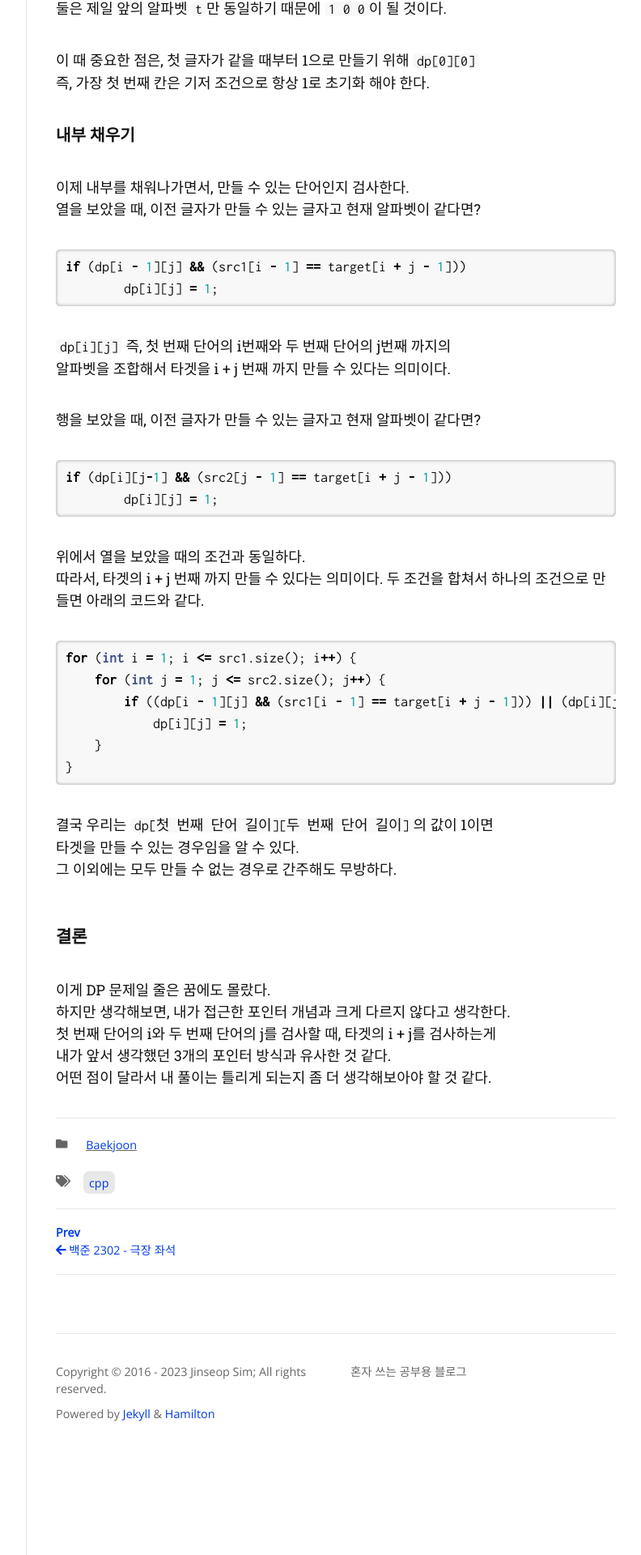
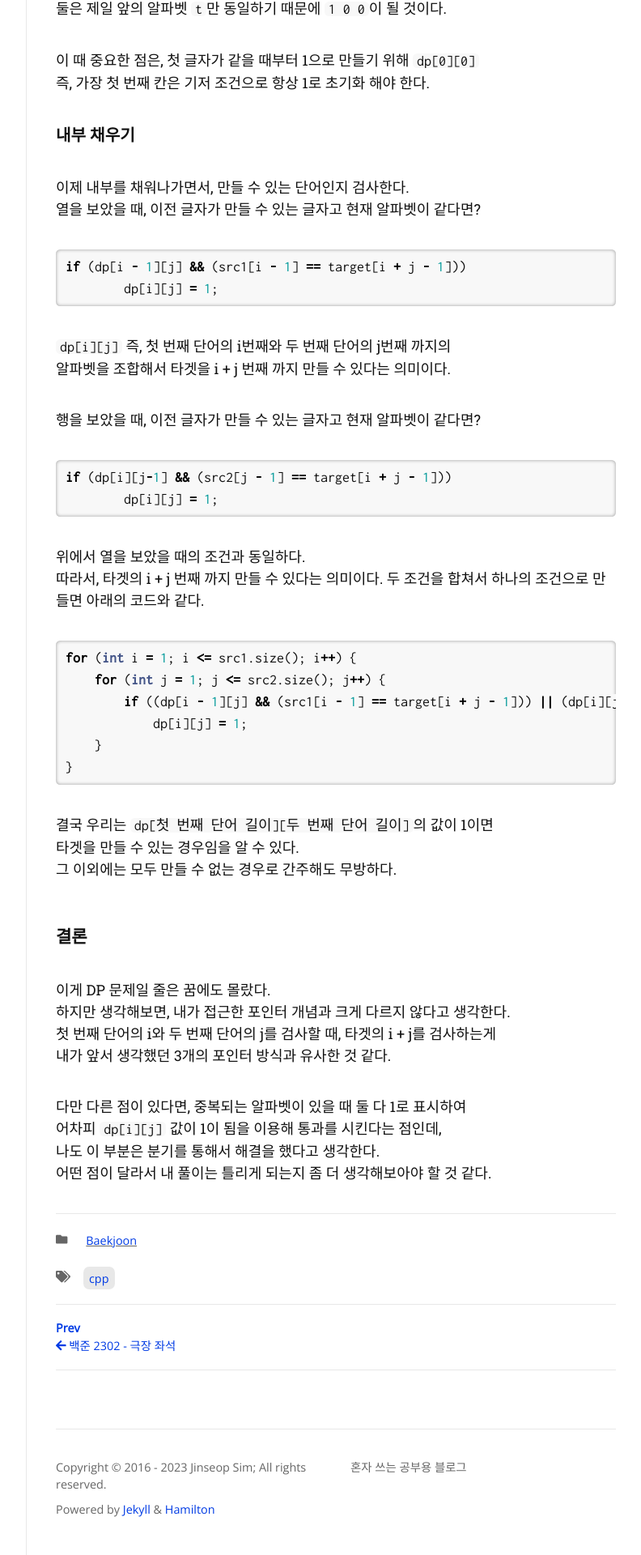
Before and after one commit to Jinseop-Sim/Jinseop-Sim.github.io, a Jekyll site: the page built from _posts/2023-12-10-bj-9177.md, in a window 1280 px wide. Shown: the part 2271-4191 px from the top of the page at 81% size, without its empty margins (357-1149 px from the left). Built offline with Jekyll 4.4.1, drawn with Linux system fonts in a browser that asks for light colours; nearby versions of some CDN libraries; some web fonts are replaced.

Commit message:
글 수정

````diff
--- a/_posts/2023-12-10-bj-9177.md
+++ b/_posts/2023-12-10-bj-9177.md
@@ -112,4 +112,8 @@ for (int i = 1; i <= src1.size(); i++) {
 하지만 생각해보면, 내가 접근한 포인터 개념과 크게 다르지 않다고 생각한다.
 첫 번째 단어의 i와 두 번째 단어의 j를 검사할 때, 타겟의 i + j를 검사하는게
 내가 앞서 생각했던 3개의 포인터 방식과 유사한 것 같다.
+
+다만 다른 점이 있다면, 중복되는 알파벳이 있을 때 둘 다 1로 표시하여
+어차피 ```dp[i][j]``` 값이 1이 됨을 이용해 통과를 시킨다는 점인데,
+나도 이 부분은 분기를 통해서 해결을 했다고 생각한다.
 어떤 점이 달라서 내 풀이는 틀리게 되는지 좀 더 생각해보아야 할 것 같다.
````
